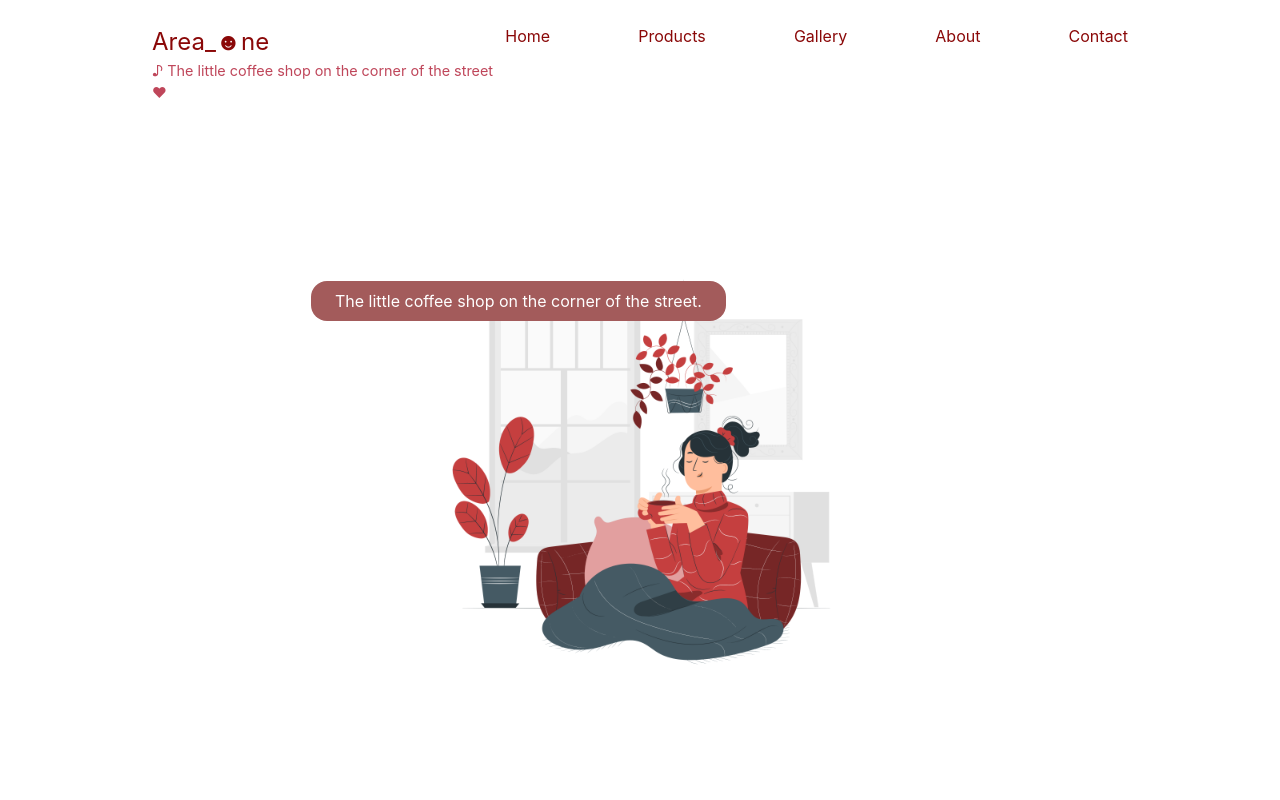
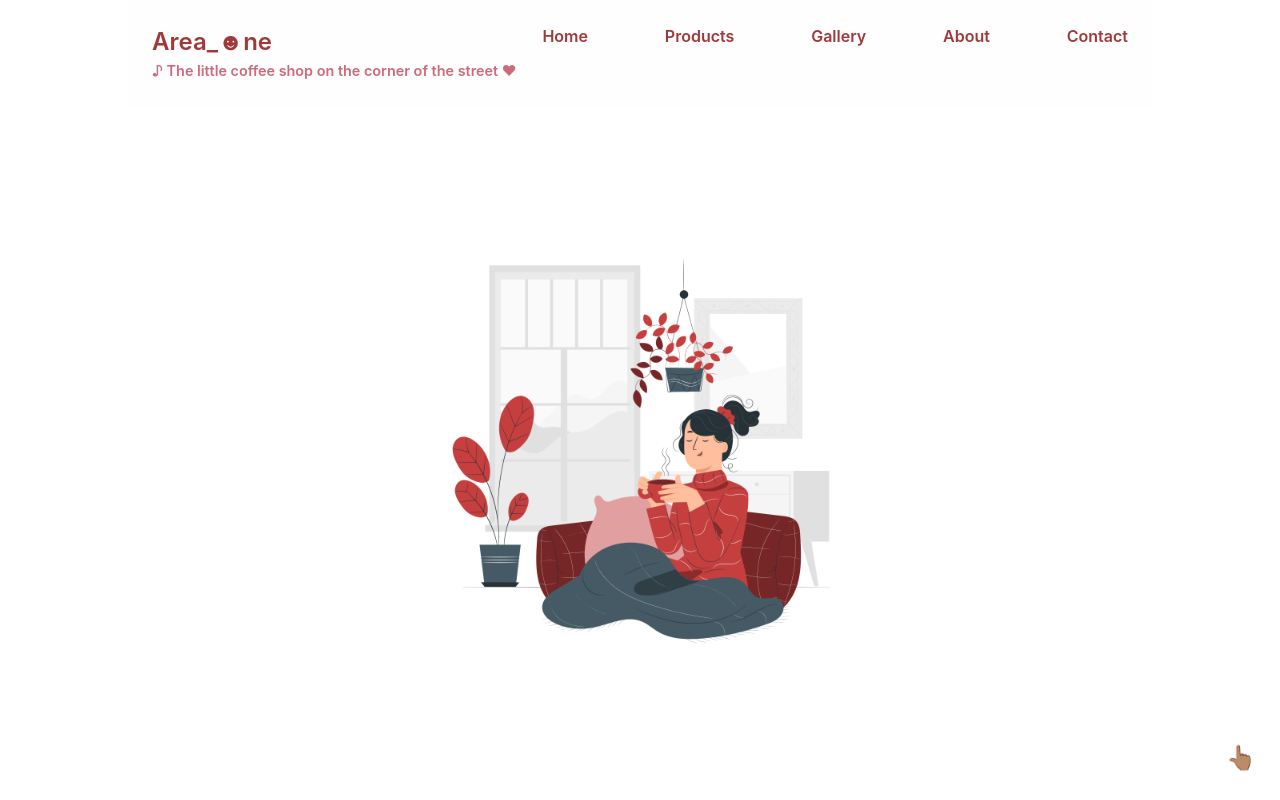
Before and after one commit to annusingh2403/area_one, a React (Create React App) app: page / in a window 1280 px wide. Shown: the top 800 px of the page. Built offline with nearby package versions, Linux system fonts and the light colour scheme.

Commit message:
made navbar sicky and added go to top button

```diff
--- a/src/App.css
+++ b/src/App.css
@@ -19,8 +19,8 @@ ol[role='list'] {
 }
 
 /* Set core root defaults */
-html:focus-within {
-  scroll-behavior: smooth;
+html {
+  scroll-behavior: smooth !important;
 }
 
 /* html, body {
@@ -32,9 +32,9 @@ body {
   min-height: 100vh;
   text-rendering: optimizeSpeed;
   line-height: 1.5;
-  /* -webkit-user-select: none;
+  -webkit-user-select: none;
   -ms-user-select: none;
-  user-select: none;  */
+  user-select: none;
 }
 
 /* A elements that don't have a class get default styles */
--- a/src/components/home/main/Main.css
+++ b/src/components/home/main/Main.css
@@ -14,7 +14,6 @@
     height: 85vh;
 }
 
-
 .show-msg {
     width: auto;
     padding: .5em 1.5em;
@@ -22,6 +21,20 @@
     border-radius: 1em;
     color: white;
     animation: fadeIn 2s ease;
+}
+
+.section-one .top a{
+    position: absolute;
+    bottom: 1em;
+    right: 1em;
+    font-size: 1.5rem;
+    position: fixed;
+    text-decoration: none;
+}
+
+.section-one .top a:hover {
+    opacity: .8;
+    transition: all .5s ease;
 }
 
                                                             /* SECTION ONE MEDIA QUERY */
--- a/src/components/home/main/Main.js
+++ b/src/components/home/main/Main.js
@@ -8,11 +8,11 @@ import health from '../../../images/health.jpg';
 
 const Main = () => {
 
-    const [msg, setMsg] = useState(true);
+    const [msg, setMsg] = useState(false);
     const [position, setPosition] = useState([311,301])
 
-    const [number, setNumber] = useState(0);
-    const [slogan, setSlogan] = useState(Slogan[0]);
+    const [number, setNumber] = useState(9);
+    const [slogan, setSlogan] = useState(Slogan[number]);
 
     const randomNumber = (min, max) => {
         return Math.floor(Math.random() * (max - min + 1) + min)
@@ -25,10 +25,11 @@ const Main = () => {
         setSlogan(Slogan[number])
     }
 
+
   return (
     <>
         <div>
-            <div className='section-one'>
+            <div className='section-one' id='top'>
                 <div className="msg-box-1" onClick={handleClick}>
                     {/* <div className={msg ? "" : "show-msg"}>{slogan} </div> */}
                     {msg && (
@@ -43,6 +44,7 @@ const Main = () => {
                         </div>
                     )}
                 </div>
+                <p className='top'> <a href="#top">👆🏽</a></p>
             </div>
 
             <div className="section-two">
--- a/src/components/home/navbar/Navbar.css
+++ b/src/components/home/navbar/Navbar.css
@@ -5,6 +5,13 @@
     justify-content: space-between;
     padding: 1.5em;
     font-size: 1rem;
+    top: 0;
+    position: sticky;
+    background-color: rgb(254, 254, 254);
+    /* border-bottom: 1px solid rgb(246, 242, 242); */
+    visibility: visible;
+    opacity: .8;
+    font-weight: 600;
 }
 
 .logo {
@@ -19,7 +26,7 @@
 
 .nav-list {
     display: flex;
-    width: 65%;
+    width: 60%;
     justify-content: space-between;
 }
 
```
